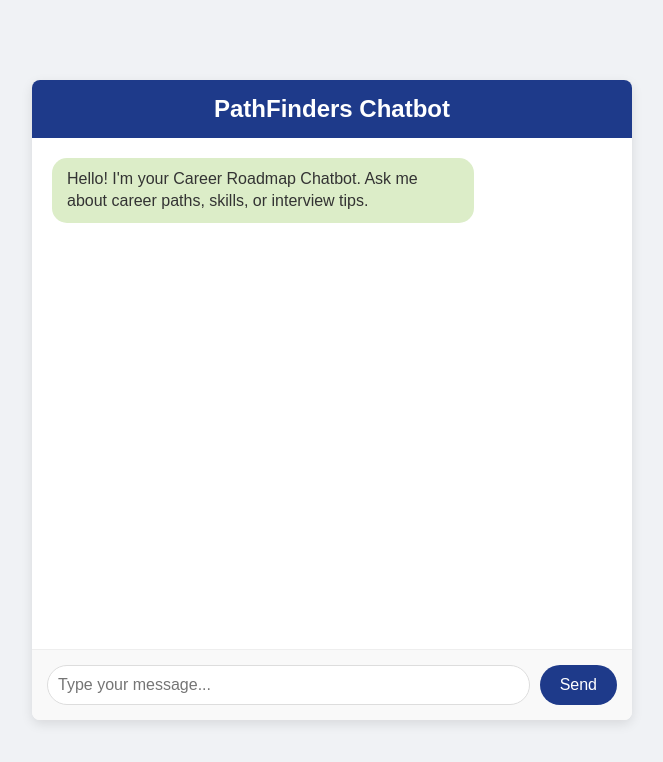
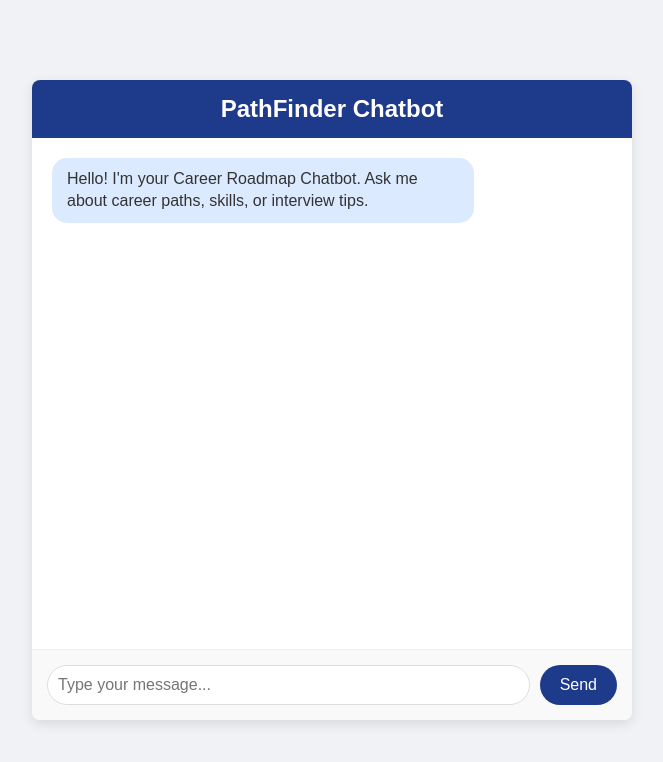
Before and after one commit to Sumayya-06/Pathfinder, a plain HTML site: page public/index.html in a window 1280 px wide. Shown: the whole page, without its empty margins (308-971 px from the left). Drawn offline with Linux system fonts and the light colour scheme.

Commit message:
Updated homepage and change style

```diff
--- a/public/index.html
+++ b/public/index.html
@@ -8,7 +8,7 @@
 </head>
 <body>
     <div class="chat-container">
-        <h1>PathFinders Chatbot</h1>
+        <h1>PathFinder Chatbot</h1>
         <div class="chat-messages" id="chatMessages">
             <div class="message bot">Hello! I'm your Career Roadmap Chatbot. Ask me about career paths, skills, or interview tips.</div>
         </div>
--- a/public/style.css
+++ b/public/style.css
@@ -52,7 +52,7 @@ h1 {
 }
 
 .message.bot {
-    background-color: #dcedc8;
+    background-color: #DBEAFE;
     align-self: flex-start;
     color: #333;
 }
```
